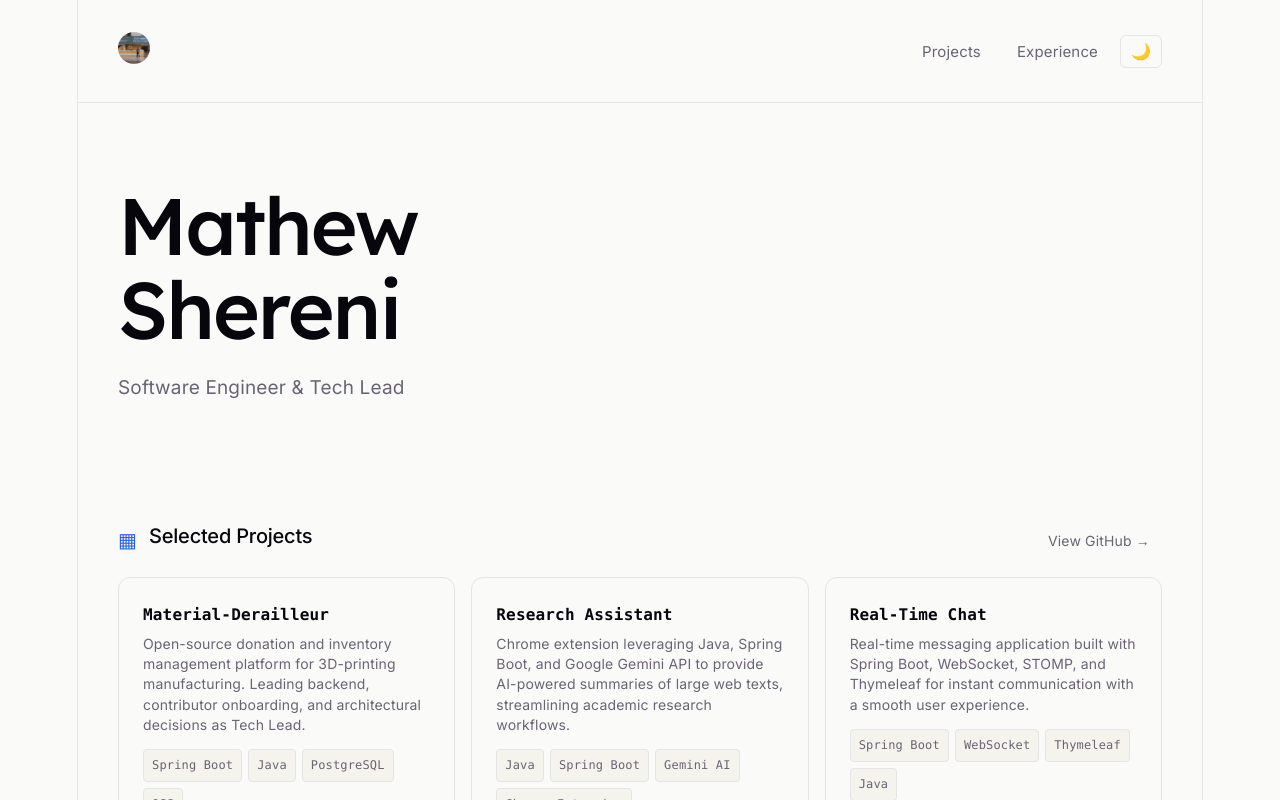
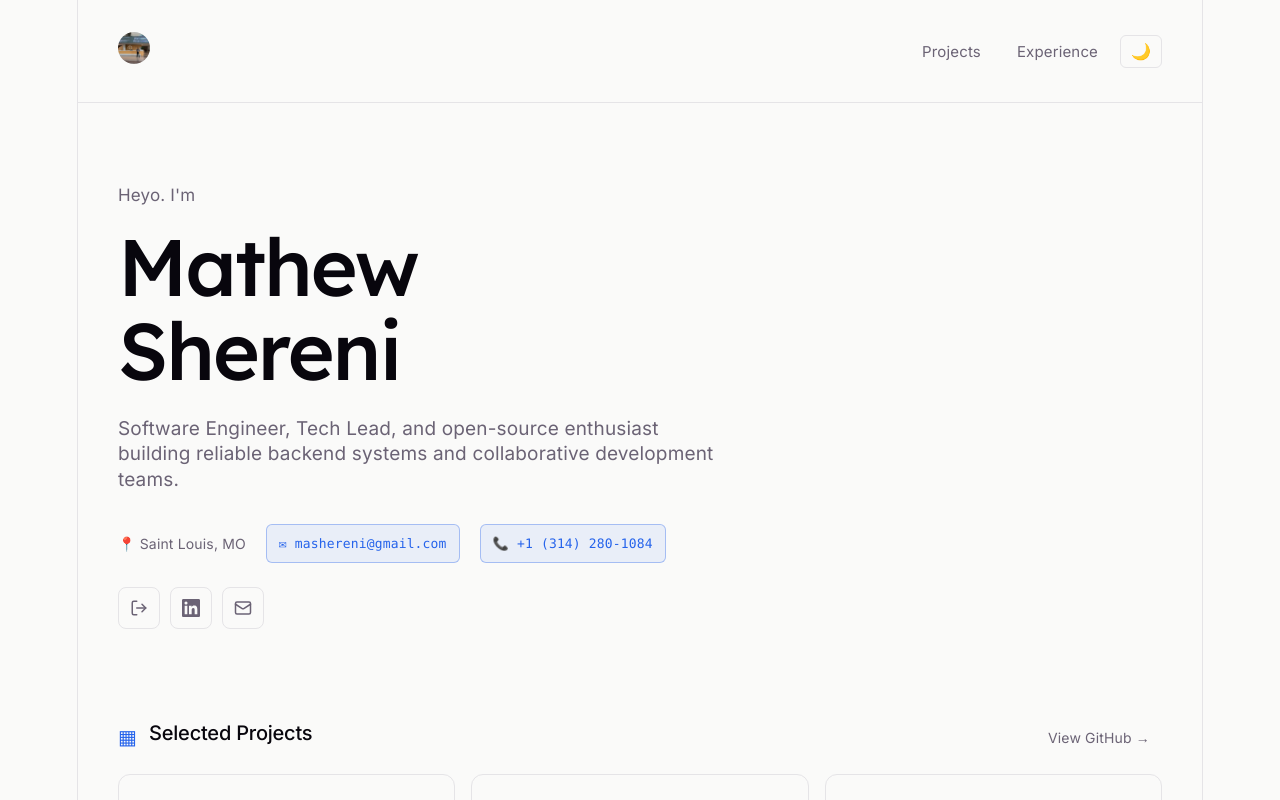
Before and after one commit to MATHEW-SHERENI/portifolio-mathew, a React (Vite) app: page / in a window 1280 px wide. Shown: the top 800 px of the page. Built offline with nearby package versions, Linux system fonts and the light colour scheme.

Commit message:
hero section update

```diff
--- a/src/App.tsx
+++ b/src/App.tsx
@@ -32,9 +32,28 @@ function App() {
         </nav>
       </header>
 
-       <section className="hero">
-         <h1 className="title hos-500">Mathew<br/>Shereni</h1>
-         <p className="subtitle hos-350">Software Engineer &amp; Tech Lead</p>
+        <section className="hero">
+         <p className="greeting">Heyo. I'm</p>
+         <h1 className="title">Mathew<br/>Shereni</h1>
+         <p className="subtitle">
+           Software Engineer, Tech Lead, and open-source enthusiast building reliable backend systems and collaborative development teams.
+         </p>
+         <div className="meta">
+           <span>📍 Saint Louis, MO</span>
+           <a className="email" href="mailto:mashereni@gmail.com">✉ mashereni@gmail.com</a>
+           <a className="email" href="tel:+13142801084">📞 +1 (314) 280-1084</a>
+         </div>
+         <div className="social-links">
+           <a href="https://github.com/MATHEW-SHERENI" className="social-link" title="GitHub" target="_blank" rel="noopener noreferrer">
+             <svg width="18" height="18" viewBox="0 0 24 24" fill="none" stroke="currentColor" strokeWidth="2" strokeLinecap="round" strokeLinejoin="round"><path d="M9 21H5a2 2 0 0 1-2-2V5a2 2 0 0 1 2-2h4"/><polyline points="16 17 21 12 16 7"/><line x1="21" y1="12" x2="9" y2="12"/></svg>
+           </a>
+           <a href="www.linkedin.com/in/mathew-shereni-213130aa" className="social-link" title="LinkedIn" target="_blank" rel="noopener noreferrer">
+             <svg width="18" height="18" viewBox="0 0 24 24" fill="currentColor"><path d="M20.447 20.452h-3.554v-5.569c0-1.328-.027-3.037-1.852-3.037-1.853 0-2.136 1.445-2.136 2.939v5.667H9.351V9h3.414v1.561h.046c.477-.9 1.637-1.85 3.37-1.85 3.601 0 4.267 2.37 4.267 5.455v6.286zM5.337 7.433a2.062 2.062 0 0 1-2.063-2.065 2.064 2.064 0 1 1 2.063 2.065zm1.782 13.019H3.555V9h3.564v11.452zM22.225 0H1.771C.792 0 0 .774 0 1.729v20.542C0 23.227.792 24 1.771 24h20.451C23.2 24 24 23.227 24 22.271V1.729C24 .774 23.2 0 22.222 0h.003z"/></svg>
+           </a>
+           <a href="mailto:mashereni@gmail.com" className="social-link" title="Email" target="_blank" rel="noopener noreferrer">
+             <svg width="18" height="18" viewBox="0 0 24 24" fill="none" stroke="currentColor" strokeWidth="2" strokeLinecap="round" strokeLinejoin="round"><rect x="2" y="4" width="20" height="16" rx="2"/><path d="m22 7-8.97 5.7a1.94 1.94 0 0 1-2.06 0L2 7"/></svg>
+           </a>
+         </div>
        </section>
 
       <section id="projects" className="section">
```
